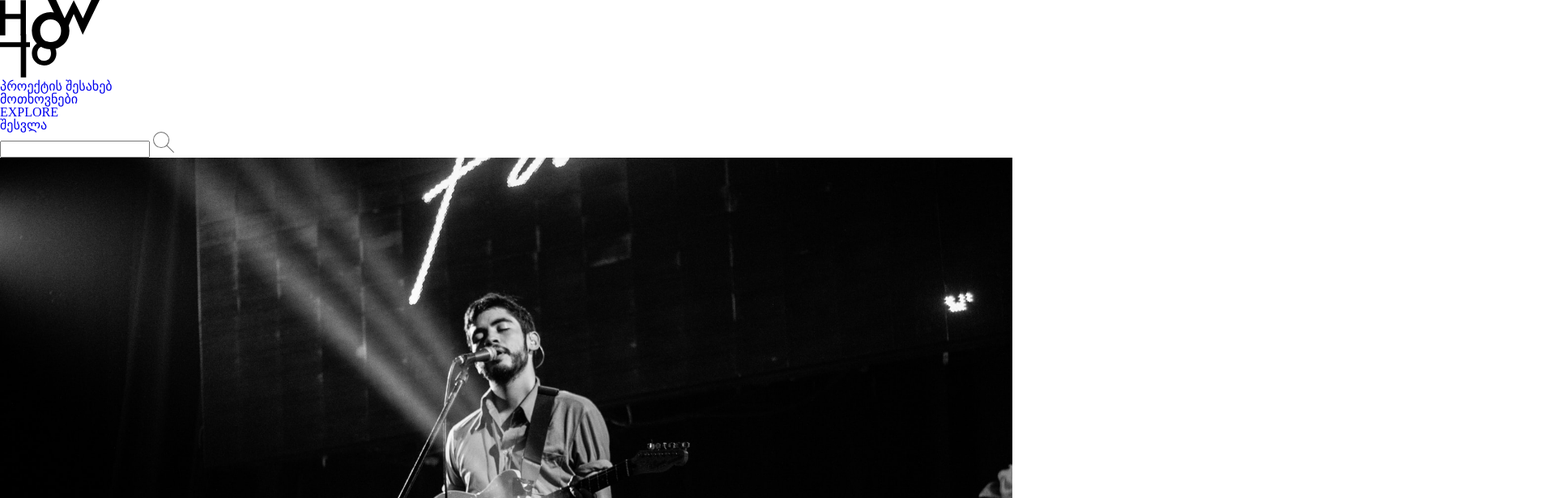
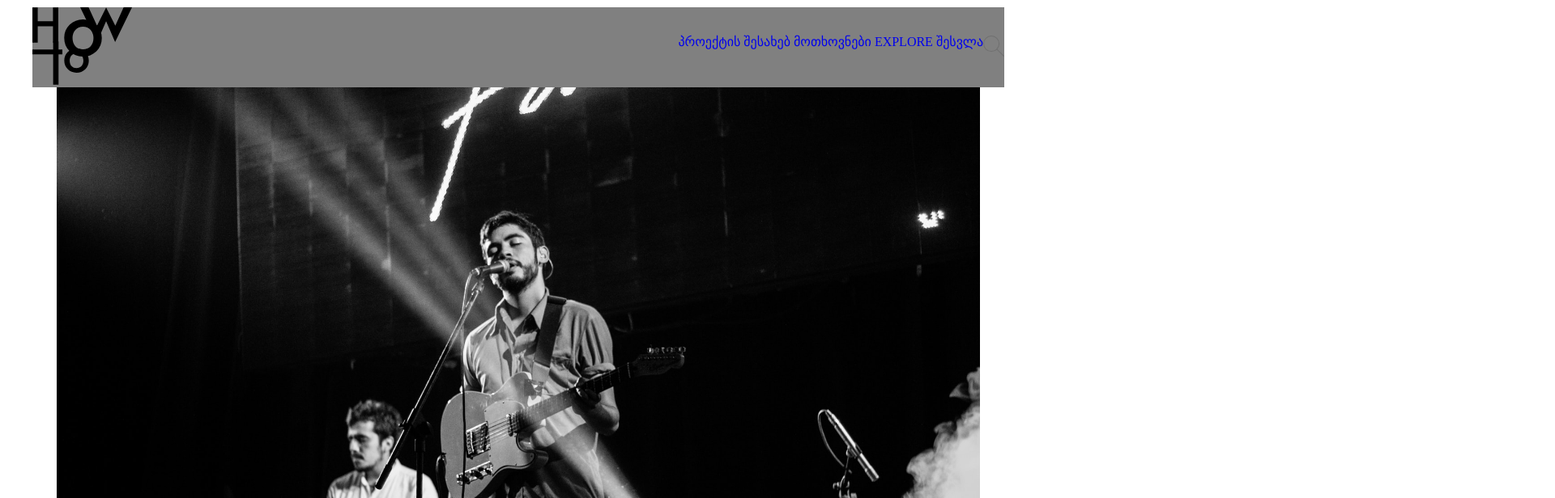
Before and after one commit to LindaGiorgadze/Homework_11, a plain HTML site: page index.html in a window 1280 px wide. Shown: the top 616 px of the page at 81% size, 1920 px wide, since content can reach past the window. Drawn offline with Linux system fonts and the light colour scheme.

Commit message:
header styling (part1)

```diff
--- a/CSS/style.css
+++ b/CSS/style.css
@@ -1,5 +1,42 @@
+body {
+	padding: 0 70px;
+}
+header {
+	position: fixed;
+	left: 50%;
+    top: 9px;
+    transform: translate(-50%);
+	max-width: 1200px;
+	width: 100%;
+	margin: 0 auto;
+	background-color: grey;
+}
+.header-nav {
+	width: 100%;
+	margin: 0 auto;
+	display: flex;
+	justify-content: space-between;
+	align-items: center;
+}
+.menu-search {
+	display: flex;
+	justify-content: space-between;
+}
+.header-nav ul li {
+	display: inline-block;
+}
+.search-icon {
+	height: 26px;
+	width: 26px;
+}
+.search-input {
+	display: none;
+}
+
 .container {
-	max-width: 1250px;
+	margin: 108px auto;
+	max-width: 1200px;
+
 }
 .slider {
 	width: 100%;
@@ -9,3 +46,6 @@
 	max-width: 1640px;*/
 	width: 100%;
 }
+img {
+	width: 100%;
+}
--- a/index.html
+++ b/index.html
@@ -9,14 +9,18 @@
 	<header>
 		<nav class="header-nav">
 			<a href="index.html"><img class="logo" src="images/logo.svg" alt="HowTo"></a>
-			<ul>
+			<div class="menu-search">
+				<ul class="menu">
 					<li><a href="#">პროექტის შესახებ</a></li>
 					<li><a href="#">მოთხოვნები</a></li>
 					<li><a href="#">EXPLORE</a></li>
 					<li><a href="#">შესვლა</a></li>
 				</ul>
-			<input type="search" name="search" id="search">
+				<div class="search-div">
+					<input type="search" name="search" id="search" class="search-input">
 					<img class="search-icon" src="images/search.svg" alt="Search">
+				</div>
+			</div>
 		</nav>
 	</header>
 	<div class="container">
```
Lines whose indentation alone changed are shown as unchanged.
